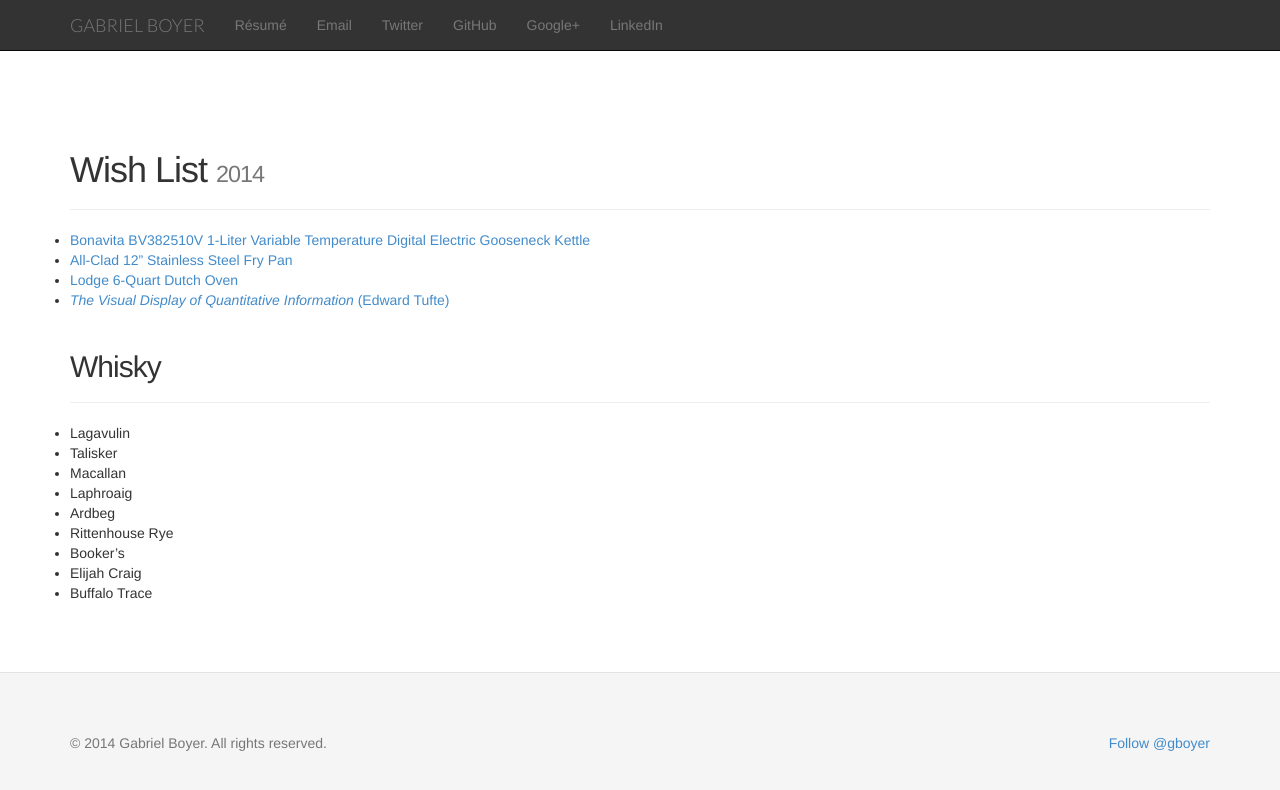
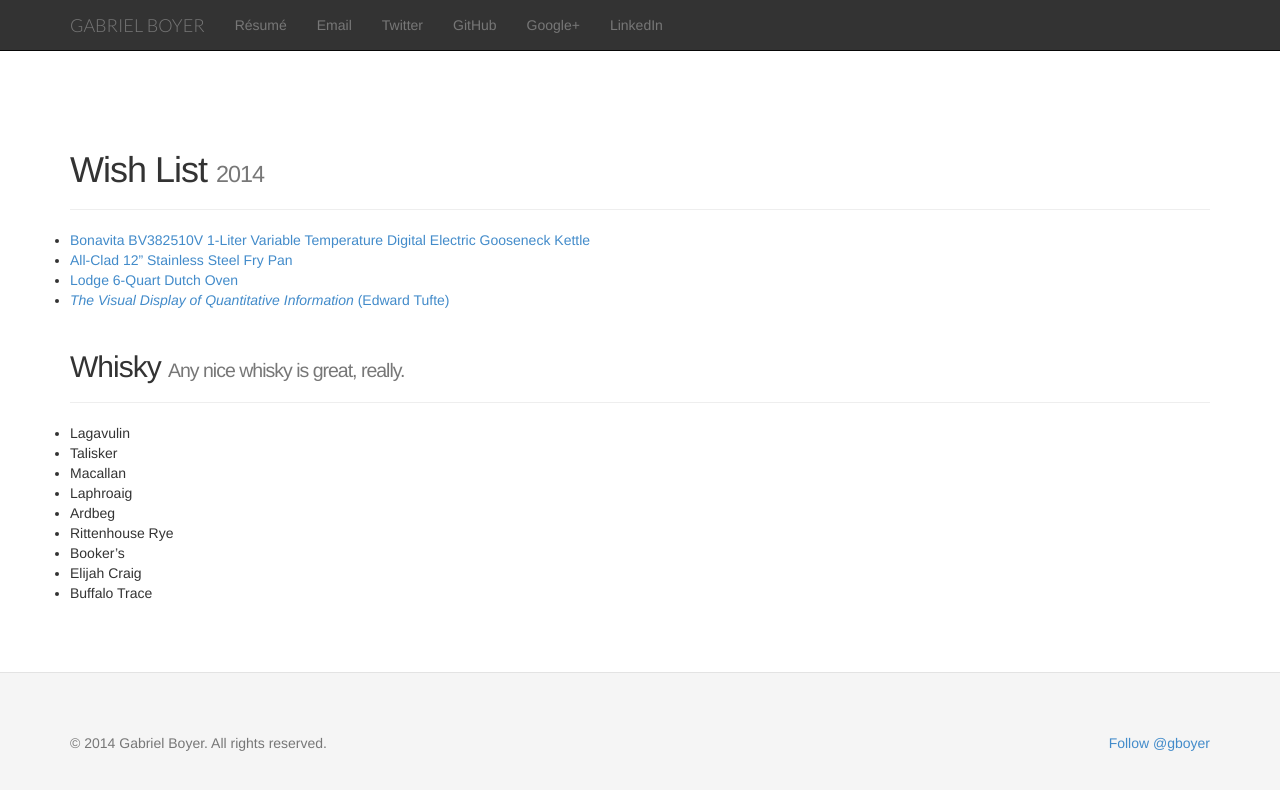
Before and after one commit to gabe/gabe.github.com, a Jekyll site: the page built from wishlist.md, in a window 1280 px wide. Shown: the top 790 px of the page. Built offline with Jekyll 4.4.1, drawn with Linux system fonts in a browser that asks for light colours; nearby versions of some CDN libraries; comment, search, counter and statistics services are not loaded.

Commit message:
Update wishlist.md

```diff
--- a/wishlist.md
+++ b/wishlist.md
@@ -13,7 +13,7 @@
 - [_The Visual Display of Quantitative Information_ (Edward Tufte)][3]
 
 <div class="page-header">
-  <h2>Whisky</h2>
+  <h2>Whisky <small>Any nice whisky is great, really.</small></h2>
 </div>
 
 - Lagavulin
```
